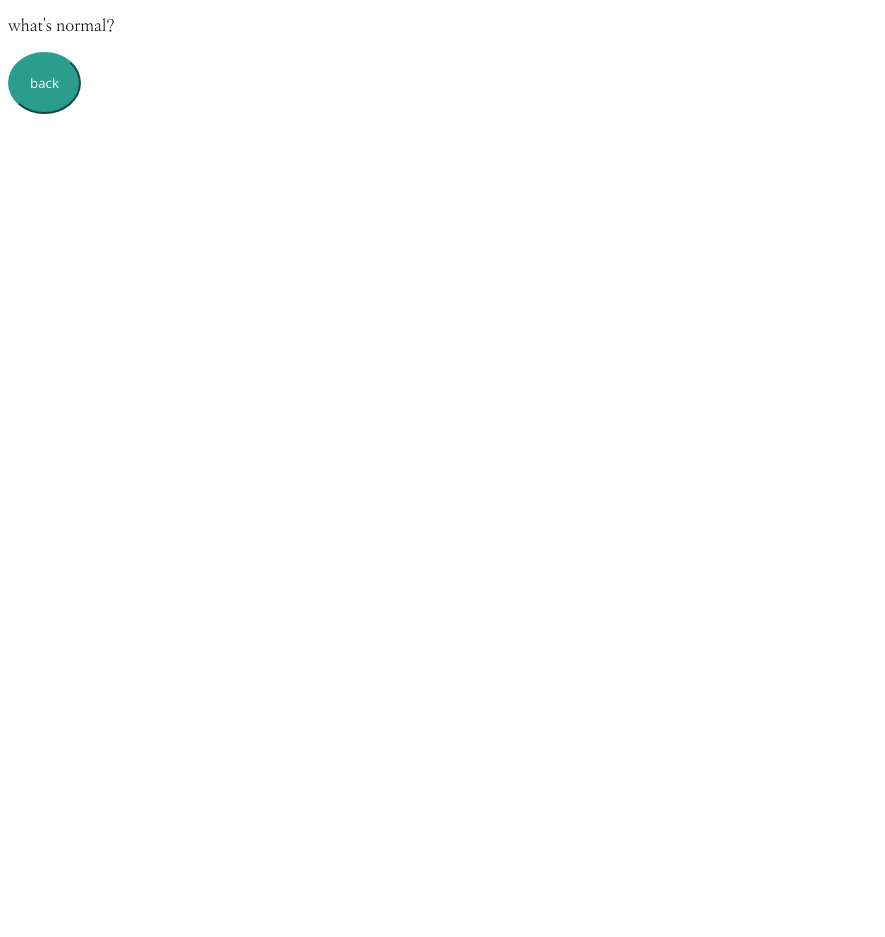
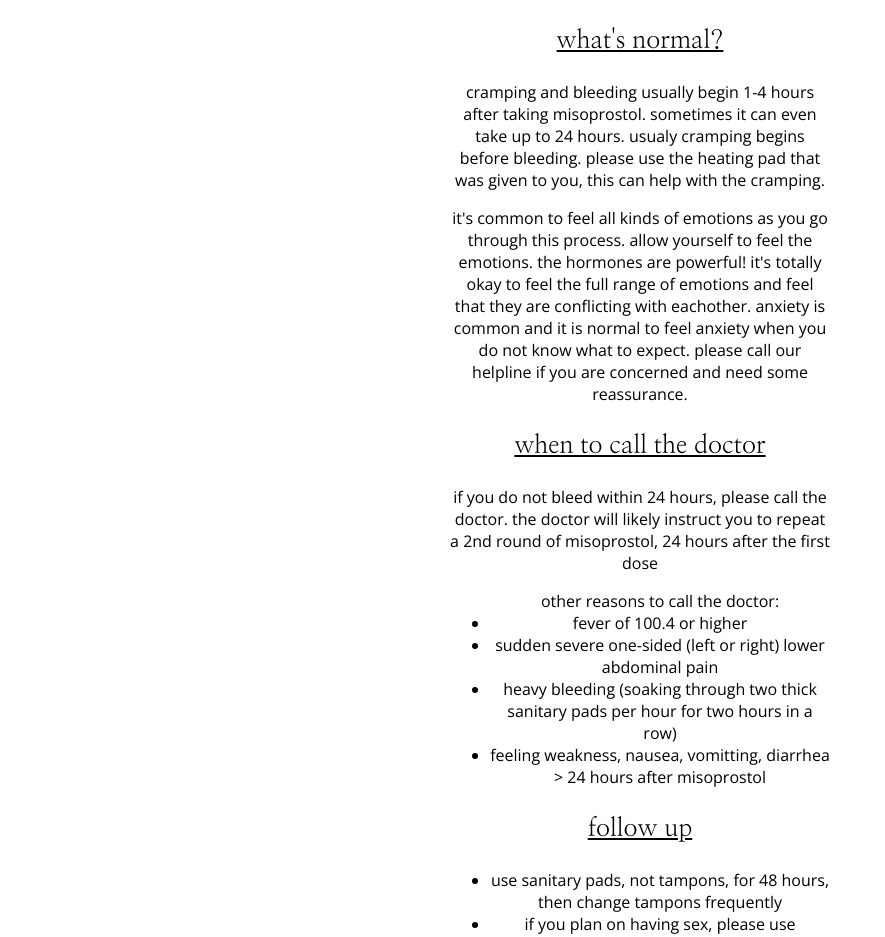
Before and after one commit to lilyshowlader/mifemiso, a React (Create React App) app: page /okaynotokay in a window 1280 px wide. Shown: the top 937 px of the page, without its empty margins (0-885 px from the left). Before the commit the page ends 800 px from the top, so only its background shows below. Built offline with nearby package versions, Linux system fonts and the light colour scheme.

Commit message:
add medication pictures

```diff
--- a/src/App.css
+++ b/src/App.css
@@ -3,6 +3,9 @@ body {
   height: 40vmin;
 }
 
+img {
+  border-radius: 50%;
+}
 
 /* button */
 button {
@@ -88,6 +91,7 @@ button {
 
 .time {
   font-size: 20px;
+
 }
 /* mife page */
 
@@ -124,3 +128,22 @@ button {
   margin-bottom: 80px;
 }
 /* instructions page */
+
+
+
+/* expectations page */
+.expectations-container {
+  text-align: center;
+  margin: auto;
+  width: 380px;
+}
+
+.expectations-title {
+  font-size: 25px;
+  text-decoration: underline;
+}
+
+.description {
+  font-family: 'Open Sans', sans-serif;
+}
+/* expectations page */
--- a/src/Components/OkayNotOkay/OkayNotOkay.jsx
+++ b/src/Components/OkayNotOkay/OkayNotOkay.jsx
@@ -3,12 +3,35 @@ import { Link } from "react-router-dom"
 function OkayNotOkay () {
   return (
     <>
-    <p>what's normal?</p>
+    <div className='expectations-container'>
+    <p className='expectations-title'>what's normal?</p>
+    <p className='description'>cramping and bleeding usually begin 1-4 hours after taking misoprostol. sometimes it can even take up to 24 hours. usualy cramping begins before bleeding. please use the heating pad that was given to you, this can help with the cramping. </p>
+    <p className='description'>it's common to feel all kinds of emotions as you go through this process. allow yourself to feel the emotions. the hormones are powerful! it's totally okay to feel the full range of emotions and feel that they are conflicting with eachother. anxiety is common and it is normal to feel anxiety when you do not know what to expect. please call our helpline if you are concerned and need some reassurance.</p>
+
+    <p className='expectations-title'>when to call the doctor</p>
+    <p className='description'>if you do not bleed within 24 hours, please call the doctor. the doctor will likely instruct you to repeat a 2nd round of misoprostol, 24 hours after the first dose</p>
+    <ul className='description'>other reasons to call the doctor:
+    <li className='description'>fever of 100.4 or higher</li>
+    <li className='description'>sudden severe one-sided (left or right) lower abdominal pain</li>
+    <li className='description'>heavy bleeding (soaking through two thick sanitary pads per hour for two hours in a row)</li>
+    <li className='description'>feeling weakness, nausea, vomitting, diarrhea > 24 hours after misoprostol </li>
+    </ul>
+
+    <p className='expectations-title'>follow up</p>
+    <ul>
+    <li className='description'>use sanitary pads, not tampons, for 48 hours, then change tampons frequently</li>
+    <li className='description'>if you plan on having sex, please use condoms for 7 days</li>
+    <li className='description'>call the doctor if you do not bleed within 24 hours of taking misoprostol.</li>
+    <li className='description'>you must go to your follow-up appointment that was scheduled for you. during this appointment, the doctor will do a follow-up ultrasound to make sure everything went okay!</li>
+    </ul>
+
+
     <Link to="/instructions">
       <button type="button">
       back
       </button>
     </Link>
+    </div>
     </>
   )
 }
--- a/src/Components/Pill Description/PillDescription.jsx
+++ b/src/Components/Pill Description/PillDescription.jsx
@@ -5,16 +5,20 @@ function PillDescription () {
     <div className='pilldescription-container'>
 
     <p className='pill-title'>here is a list of all the medications<br></br> that were given to you.</p>
+    <img src="https://i.imgur.com/TOSVkTZ.png" alt='mifepristone'></img>
     <p className='medication-names'>mifepristone</p>
     <p className='medication-description'>mifepristone is the first pill you will take during this process. mifepristone works by stopping the supply of hormones that maintains the interior of the uterus. without these hormones, the uterus cannot support the pregnancy and the contents of the uterus are expelled.</p>
+    <img src="https://i.imgur.com/evBYUOl.png" alt='misoprostol'></img>
     <p className='medication-names'>misoprostol</p>
-    <p className='medication-description'>misoprostol is what is used to help "empty" your uterus. we recommend you take misoprostol either vaginally or buccally. we're gonna explain this, don't worry.</p>
+    <p className='medication-description'>you were given 4 misoprostol pills. misoprostol is what is used to help "empty" your uterus. we recommend you take misoprostol either vaginally or buccally. we're gonna explain this, don't worry.</p>
+    <img src="https://i.imgur.com/qLtg1ns.png" alt='compazine'></img>
     <p className='medication-names'>compazine</p>
-    <p className='medication-description'>compazine is used to treat nausea.</p>
+    <p className='medication-description'>compazine is used to treat nausea. we recommend for patients to take this medication as a preventative measure.</p>
+    <img src="https://i.imgur.com/h83dewV.png" alt='ibuprofen'></img>
     <p className='medication-names'>ibuprofen</p>
-    <p className='medication-description'>ibuprofen is used for pain management.</p>
+    <p className='medication-description'>ibuprofen is used for pain management.we recommend for patients to take this medication as a preventative measure. </p>
     <p className='medication-names'>percocet</p>
-    <p className='medication-description'>percocet is also used for pain management.</p>
+    <p className='medication-description'>percocet is a controlled substance that is also used for pain management. we have given you a perscription for this medication. please pick it up from your pharmacy. we recommend for patients to take this medication as a preventative measure.</p>
     <Link to="/mife">
       <button type="button">
       continue
```
